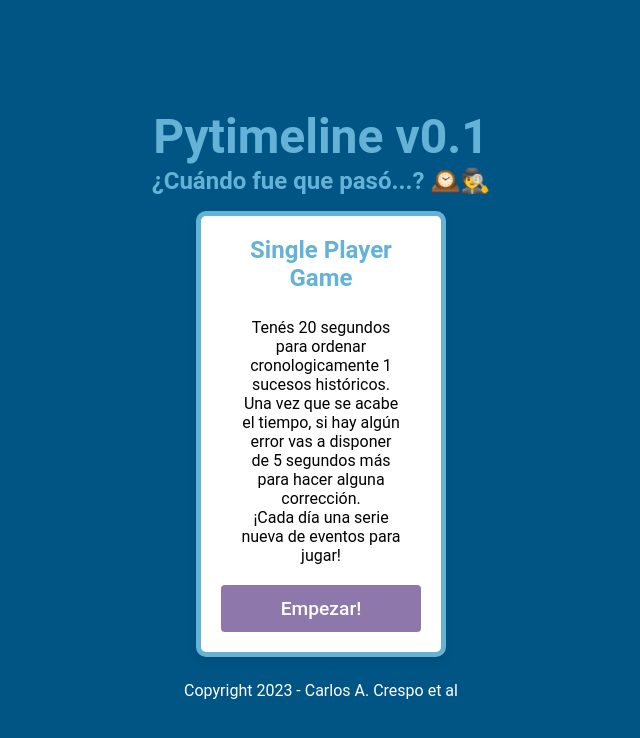
After one commit to cacrespo/pytimeline, a Django app: template pytimeline/templates/singleplayer/singleplayer.html in a window 1280 px wide. The commit adds this page. Shown: the top 738 px of the page, without its empty margins (319-959 px from the left). Run offline with Django 4.2, Linux system fonts and the light colour scheme; the template is opened without the code that fills it: most values are stand-ins (such as "Sample title", 1, 10 or a date in 2020); parts of the project's set-up code (start-up, migrations or seed data) failed here and were passed over.

Commit message:
feat(singleplayer): add singleplayer game page

```diff
--- a/pytimeline/singleplayer/views.py
+++ b/pytimeline/singleplayer/views.py
@@ -1,4 +1,5 @@
-from django.http import HttpResponse
+from django.shortcuts import render
+from . import urls
 
 def index(request):
-    return HttpResponse("Single Player Page!")
+    return render(request, "singleplayer/singleplayer.html")
--- a/pytimeline/static/css/style.css
+++ b/pytimeline/static/css/style.css
@@ -23,13 +23,13 @@ body {
 }
 
 .container {
-    max-width: 600px; /* Adjust the maximum width as per your preference */
-    background-color: #fff; /* White background for the container */
-    border: 5px solid var(--color2); /* Blue border color */
-    border-radius: 10px; /* Rounded border corners */
-    box-shadow: 0 4px 8px rgba(0, 0, 0, 0.1); /* Shadow effect */
-    padding: 20px; /* Added padding to create space between the border and content */
-    text-align: center; /* Center the content inside the container */
+    max-width: 200px;
+    background-color: #fff;
+    border: 5px solid var(--color2);
+    border-radius: 10px;
+    box-shadow: 0 4px 8px rgba(0, 0, 0, 0.1);
+    padding: 20px;
+    text-align: center;
 }
 
 h1 {
@@ -51,22 +51,28 @@ h2 {
     gap: 1rem;
 }
 
+.box {
+    margin: 10px;
+    padding: 10px;
+    overflow-wrap: break-word;
+}
+
 a {
     display: inline-block;
-    padding: 12px 20px; /* Added padding around the text in buttons */
+    padding: 12px;
     border-radius: 4px;
-    background-color: var(--color4); /* Purple color */
+    background-color: var(--color4);
     color: #fff;
     text-decoration: none;
     font-size: 1.2rem;
-    font-weight: 500; /* Added font weight for better readability */
-    font-family: 'Roboto', sans-serif; /* Use the custom font 'Roboto' */
-    transition: background-color 0.3s, transform 0.2s ease-in-out; /* Added a transition effect */
+    font-weight: 500;
+    font-family: 'Roboto', sans-serif;
+    transition: background-color 0.3s, transform 0.2s ease-in-out;
 }
 
 a:hover {
-    background-color: var(--color5); /* Darker purple color on hover */
-    transform: scale(1.1); /* Scale up the button on hover */
+    background-color: var(--color5);
+    transform: scale(1.1);
 }
 
 footer {
--- a/pytimeline/templates/home.html
+++ b/pytimeline/templates/home.html
@@ -5,9 +5,9 @@
     <div class="container">
         <h2>Main Menu</h2>
         <div class="buttons">
-            <a href="#" class="single-player">Single Player</a>
-            <a href="#" class="multiplayer">Multiplayer</a>
-            <a href="#" class="about">About</a>
+            <a href="singleplayer" class="single-player">Single Player</a>
+            <a href="multiplayer" class="multiplayer">Multiplayer</a>
+            <a href="about" class="about">About</a>
         </div>
     </div>
 {% endblock %}
--- /dev/null
+++ b/pytimeline/templates/singleplayer/singleplayer.html
@@ -0,0 +1,23 @@
+{% extends "base.html" %}
+{% load static %}
+
+{% block content %}
+    <div class="container">
+        <h2>Single Player Game</h2>
+        <div class="box">
+            Tenés 20 segundos para ordenar cronologicamente {{game_size}} sucesos
+            históricos. </br>
+
+            Una vez que se acabe el tiempo, si hay algún error vas a disponer de
+            5 segundos más para hacer alguna corrección. </br>
+
+            ¡Cada día una serie nueva de eventos para jugar! </br>
+
+        </div>
+
+        <div class="buttons">
+            <a href="start_game"> Empezar! </a>
+        </div>
+
+    </div>
+{% endblock %}
```
